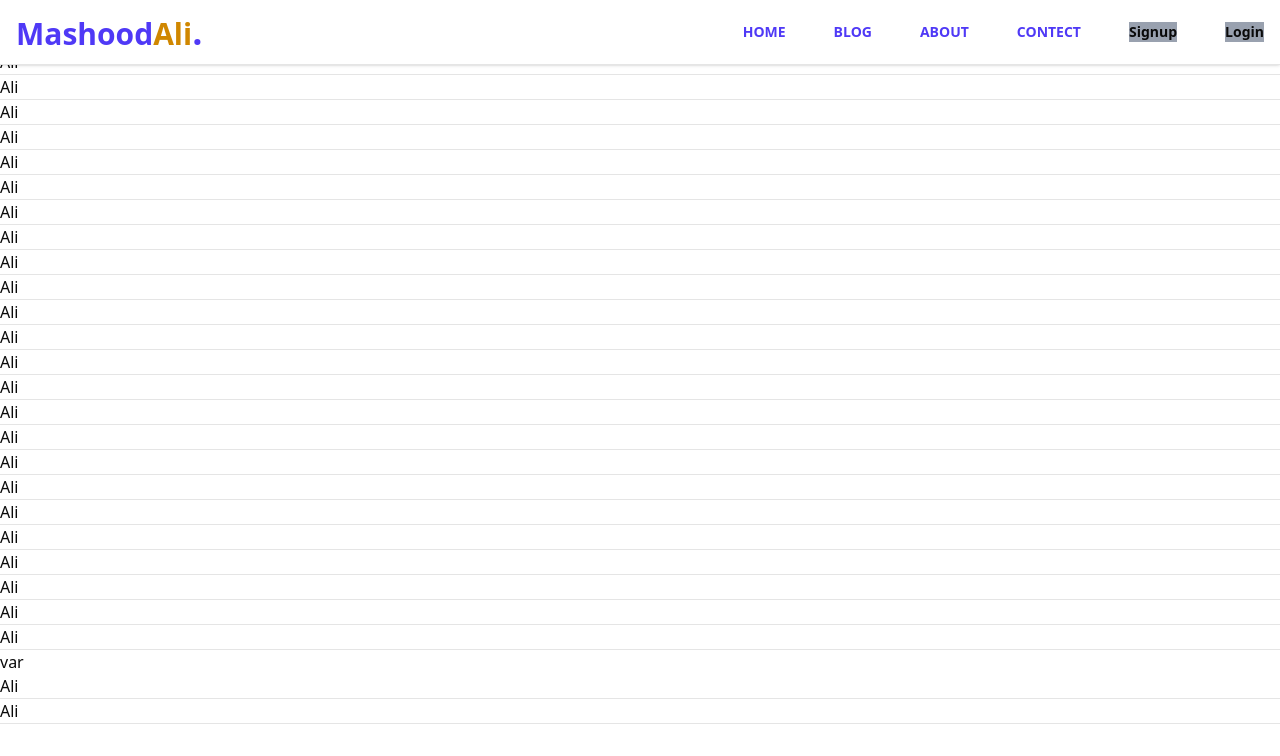
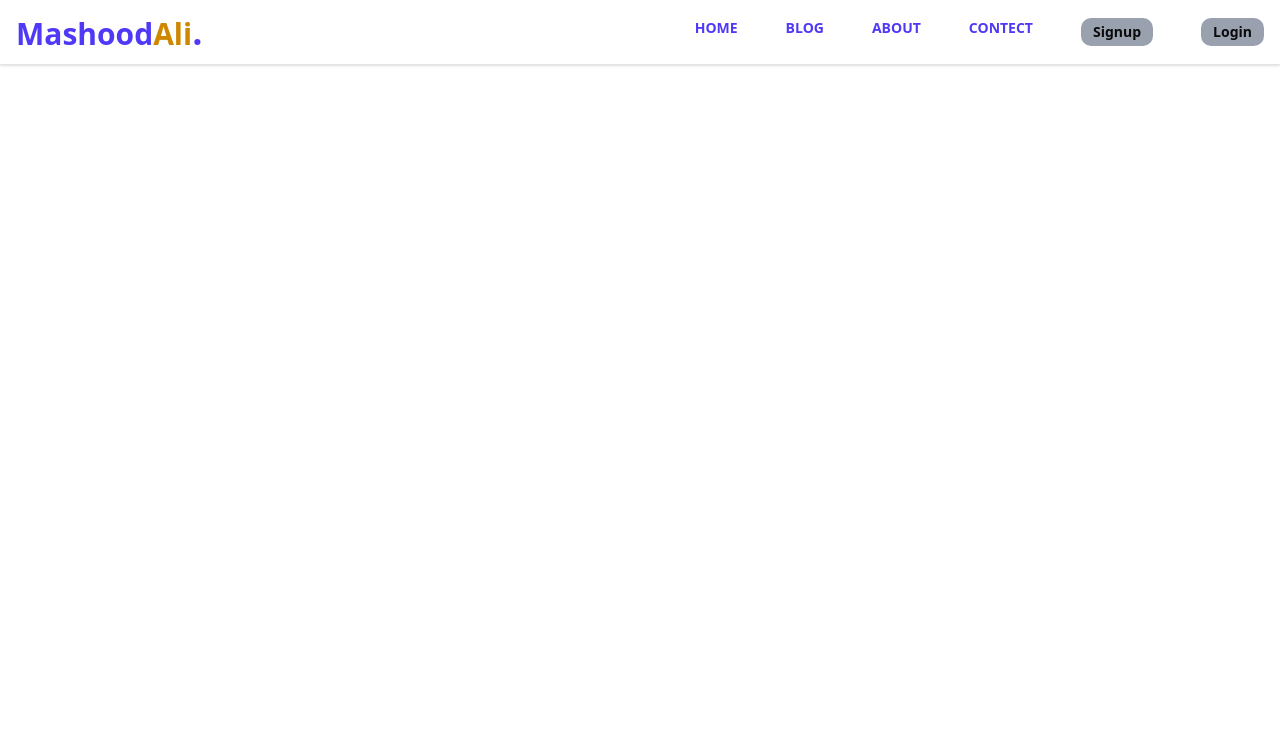
Before and after one commit to Mashoodgondal/Blogging-site, a Next.js app in the folder blogging/: page / in a window 1280 px wide. Shown: the top 756 px of the page. Built offline with nearby package versions, Linux system fonts and the light colour scheme.

Commit message:
buttons in navebaer

```diff
--- a/blogging/app/(components)/Navebar/page.js
+++ b/blogging/app/(components)/Navebar/page.js
@@ -58,8 +58,8 @@ const NaveBar = () => {
                                     Contect
                                 </a>
                             </li>
-                            <button className="bg-gray-400">Signup</button>
-                            <button className="bg-gray-400">Login</button>
+                            <button className="bg-gray-400 py-1 px-3 rounded-lg">Signup</button>
+                            <button className="bg-gray-400 px-3 py-1 rounded-lg">Login</button>
 
                         </ul>
                         {!nav ? (<div onClick={handleNave} className="md:hidden cursor-pointer">
@@ -81,20 +81,7 @@ const NaveBar = () => {
                         : "fixed left-[-100%] p-10 ease-in duration-1000"
                         }`}
                 >
-                    {/* <div className=" p-8    flex item-center justify-between"> */}
-                    {/* <div>
-                            <a href="#" className="text-yellow-500 text-3xl font-bold">
-                                Port<span className="text-indigo-600">folio</span>
-                                <span className="text-yellow-500 text-4xl">.</span>
-                            </a>
-                        </div> */}
-                    {/* <div
-                            onClick={handleNave}
-                            className=" rounded-full  cursor-pointer"
-                        >
-                            <RiCloseCircleFill size={35} />
-                        </div> */}
-                    {/* </div> */}
+
                     <ul className="flex flex-col uppercase space-y-2 mt-12 font-bold text-gray-600 ml-8 ">
                         <li>
                             <a
--- a/blogging/app/page.js
+++ b/blogging/app/page.js
@@ -8,58 +8,7 @@ export default function Home() {
       <hr></hr>
       <h2>Ali</h2>
       <hr></hr>
-      <h1> Ali </h1>
-      <hr></hr>
-      <h2>Ali</h2>
-      <hr></hr>
-      <h1> Ali </h1>
-      <hr></hr>
-      <h2>Ali</h2>
-      <hr></hr>
-      <h1> Ali </h1>
-      <hr></hr>
-      <h2>Ali</h2>
-      <hr></hr>
-      <h1> Ali </h1>
-      <hr></hr>
-      <h2>Ali</h2>
-      <hr></hr>
-      <h1> Ali </h1>
-      <hr></hr>
-      <h2>Ali</h2>
-      <hr></hr>
-      <h1> Ali </h1>
-      <hr></hr>
-      <h2>Ali</h2>
-      <hr></hr>
-      <h1> Ali </h1>
-      <hr></hr>
-      <h2>Ali</h2>
-      <hr></hr>
-      <h1> Ali </h1>
-      <hr></hr>
-      <h2>Ali</h2>
-      <hr></hr>
-      <h1> Ali </h1>
-      <hr></hr>
-      <h2>Ali</h2>
-      <hr></hr>
-      <h1> Ali </h1>
-      <hr></hr>
-      <h2>Ali</h2>
-      <hr></hr>
-      <h1> Ali </h1>
-      <hr></hr>
-      <h2>Ali</h2>
-      <hr></hr>
-      <h1> Ali </h1>
-      <hr></hr>
-      <h2>Ali</h2>
-      <hr></hr>
-      var <h1> Ali </h1>
-      <hr></hr>
-      <h2>Ali</h2>
-      <hr></hr>
+
     </div>
   );
 }
```
